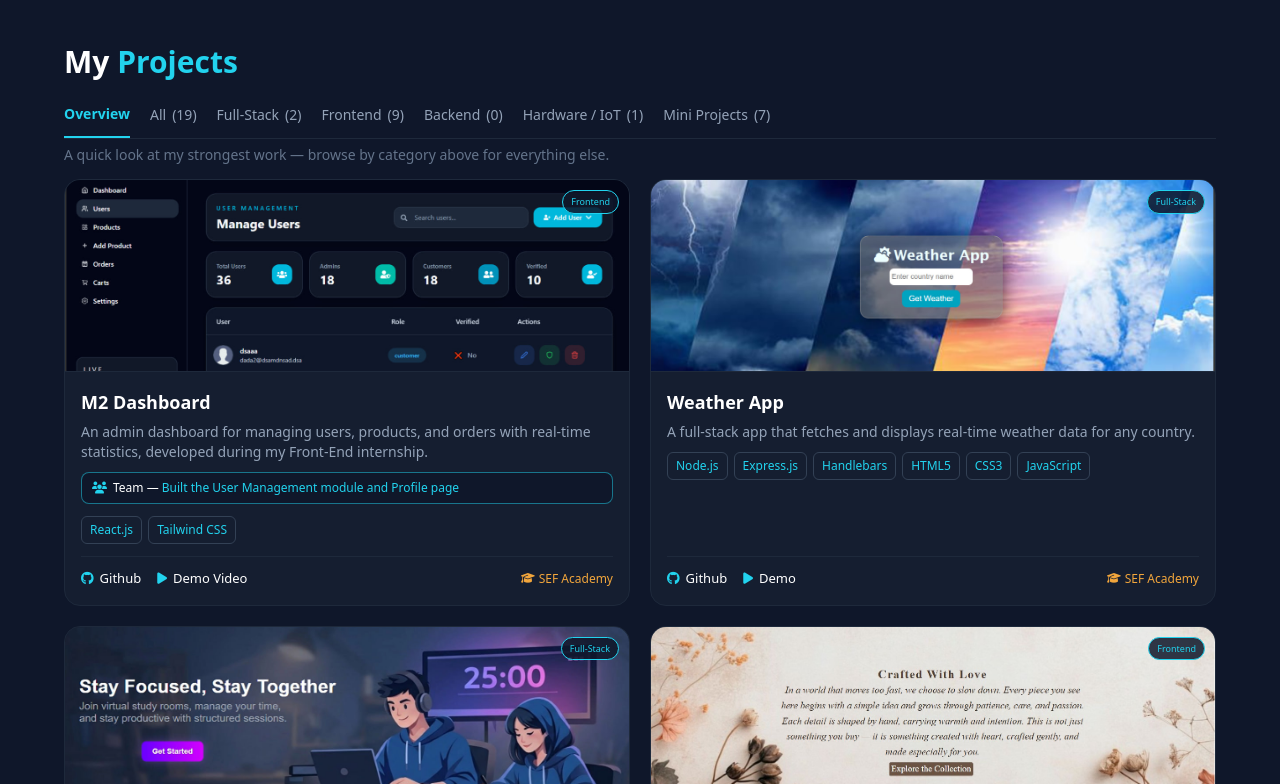
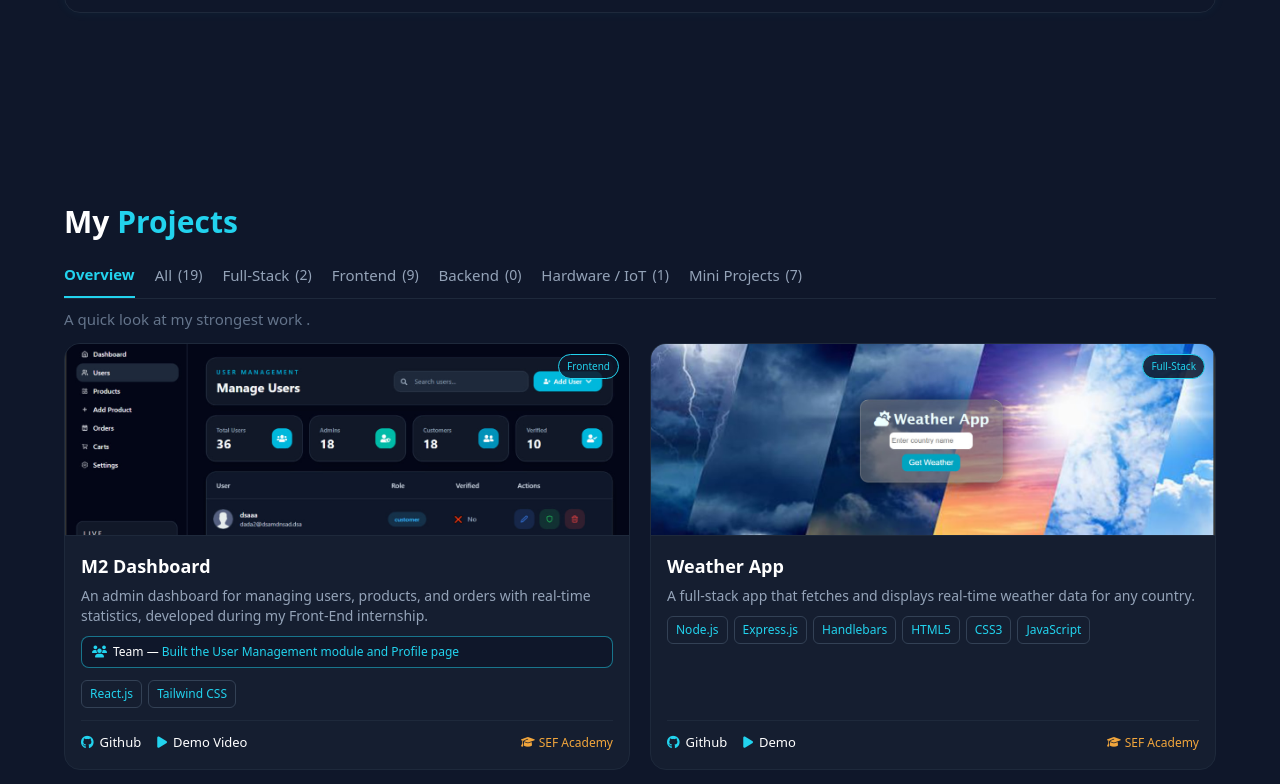
Before and after one commit to Yara-khattab/Yportfolio, a React (Vite) app: page / in a window 1280 px wide. Shown: the part 1576-2360 px from the top of the page. Built offline with nearby package versions, Linux system fonts and the light colour scheme.

Commit message:
add some updatessss

```diff
--- a/src/App.jsx
+++ b/src/App.jsx
@@ -5,7 +5,7 @@ import Projects from "./components/Projects";
 import Certificates from "./components/Certificates";
 function App() {
   return (
-    <div className="bg-slate-900 min-h-screen flex flex-col text-white ">
+    <div className="bg-slate-900 flex flex-col gap-20 text-white ">
       <Navbar />
       <Hero />
       <Skills />
--- a/src/components/Certificates.jsx
+++ b/src/components/Certificates.jsx
@@ -44,7 +44,7 @@ const Certificates = () => {
           My <span className="text-cyan-400">Certificates</span>
         </h1>
 
-        <div className="flex gap-4 border-b border-slate-800 mb-2 flex-wrap">
+        <div className="flex gap-4 border-b border-slate-800 mb-3 flex-wrap">
           {categories.map((cat) => (
             <button
               key={cat}
@@ -57,7 +57,7 @@ const Certificates = () => {
             >
               {cat}
               {cat !== "Overview" && (
-                <span className="text-[11px] lg:text-[14px]">({counts[cat]})</span>
+                <span className="text-[12px] lg:text-[14px]">({counts[cat]})</span>
               )}
             </button>
           ))}
--- a/src/components/Projects.jsx
+++ b/src/components/Projects.jsx
@@ -42,12 +42,12 @@ const Projects = () => {
           My <span className="text-cyan-400">Projects</span>
         </h1>
 
-        <div className="flex gap-5 border-b border-slate-800 mb-2 flex-wrap">
+        <div className="flex gap-5 border-b border-slate-800 mb-3 flex-wrap">
           {categories.map((cat) => (
             <button
               key={cat}
               onClick={() => setActiveCategory(cat)}
-              className={`flex items-center gap-1.5 pb-3 lg:text-md text-sm transition-colors ${
+              className={`flex items-center gap-1.5 pb-3 lg:text-[15px] text-sm transition-colors ${
                 activeCategory === cat
                   ? "text-cyan-400 font-bold border-b-2 border-cyan-400"
                   : "text-slate-400 hover:text-white"
@@ -62,8 +62,8 @@ const Projects = () => {
         </div>
 
         {activeCategory === "Overview" && (
-          <p className="text-slate-500 lg:text-[14px] text-xs mb-2">
-            A quick look at my strongest work — browse by category above for everything else.
+          <p className="text-slate-500 lg:text-[15px] text-xs mb-2">
+            A quick look at my strongest work .
           </p>
         )}
 
--- a/src/components/Skills.jsx
+++ b/src/components/Skills.jsx
@@ -131,7 +131,7 @@ const Skills = () => {
           MY <span className="text-cyan-400">TOOLKIT</span>
         </h1>
         <p className="text-slate-400 text-sm mb-4">Technologies and tools I work with</p>
-        <div className="h-px bg-slate-800 mb-8" />
+        <div className="h-px bg-slate-800 mb-5" />
 
         <div className="flex flex-col gap-3">
           {skillCategories.map((category, idx) => (
--- a/src/components/certificatesCard.jsx
+++ b/src/components/certificatesCard.jsx
@@ -19,7 +19,7 @@ const CertificateCard = ({ cert }) => {
         className="w-full h-full object-cover absolute inset-0"
         onError={(e) => { e.target.style.display = "none"; }}
       />
-        <span className="absolute top-2 right-2 bg-slate-900/85 border border-cyan-400 text-cyan-400 text-[8px] px-2 py-0.5 rounded-full z-10">
+        <span className="absolute top-2 right-2 bg-slate-900/85 border border-cyan-400 text-cyan-400 lg:text-[10px] text-[8px] px-2 py-0.5 rounded-full z-10">
           {categoryBadgeMap[cert.category] || cert.category}
         </span>
       </div>
--- a/src/components/projectCard.jsx
+++ b/src/components/projectCard.jsx
@@ -27,7 +27,7 @@ const ProjectCard = ({ project, activeCategory }) => {
   <div className="border border-slate-800 rounded-2xl overflow-hidden bg-slate-800/40 flex flex-col h-full transition-all duration-300 hover:scale-[1.03] hover:shadow-lg hover:shadow-cyan-500/10 hover:border-slate-700">
     <div className="h-32 sm:h-36 md:h-40 lg:h-48 bg-gradient-to-br from-slate-800 to-slate-900 border-b border-slate-800 relative flex items-center justify-center shrink-0">
      {renderImageContent()}
-     <span className="absolute top-2.5 right-2.5 bg-slate-900/85 border text-[9px] px-2 py-1 rounded-full flex items-center gap-1 border-cyan-400 text-cyan-400">
+     <span className="absolute top-2.5 right-2.5 bg-slate-900/85 border lg:text-[10px] text-[8px] px-2 py-1 rounded-full flex items-center gap-1 border-cyan-400 text-cyan-400">
   {project.miniProject && activeCategory !== "Mini Projects"
   ? `Mini · ${project.category}`
   : project.category}
```
